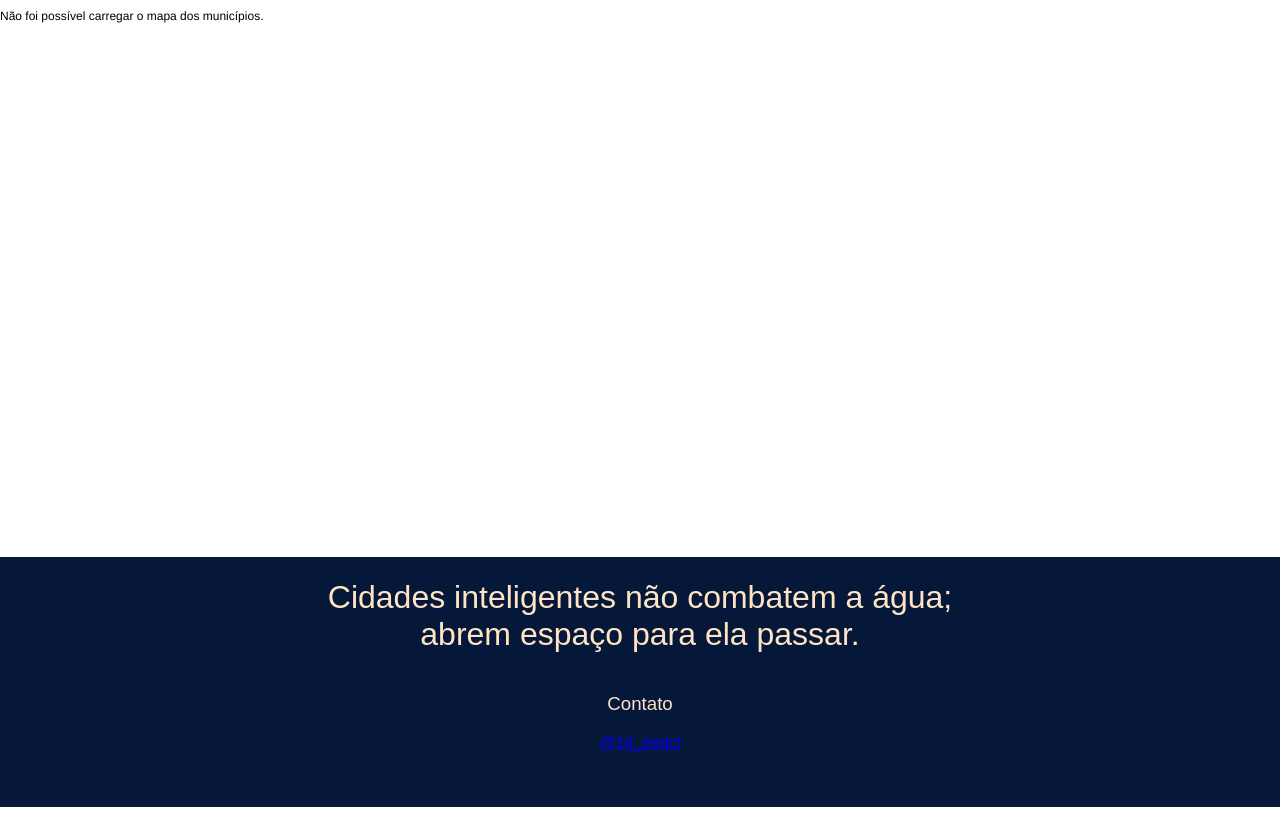
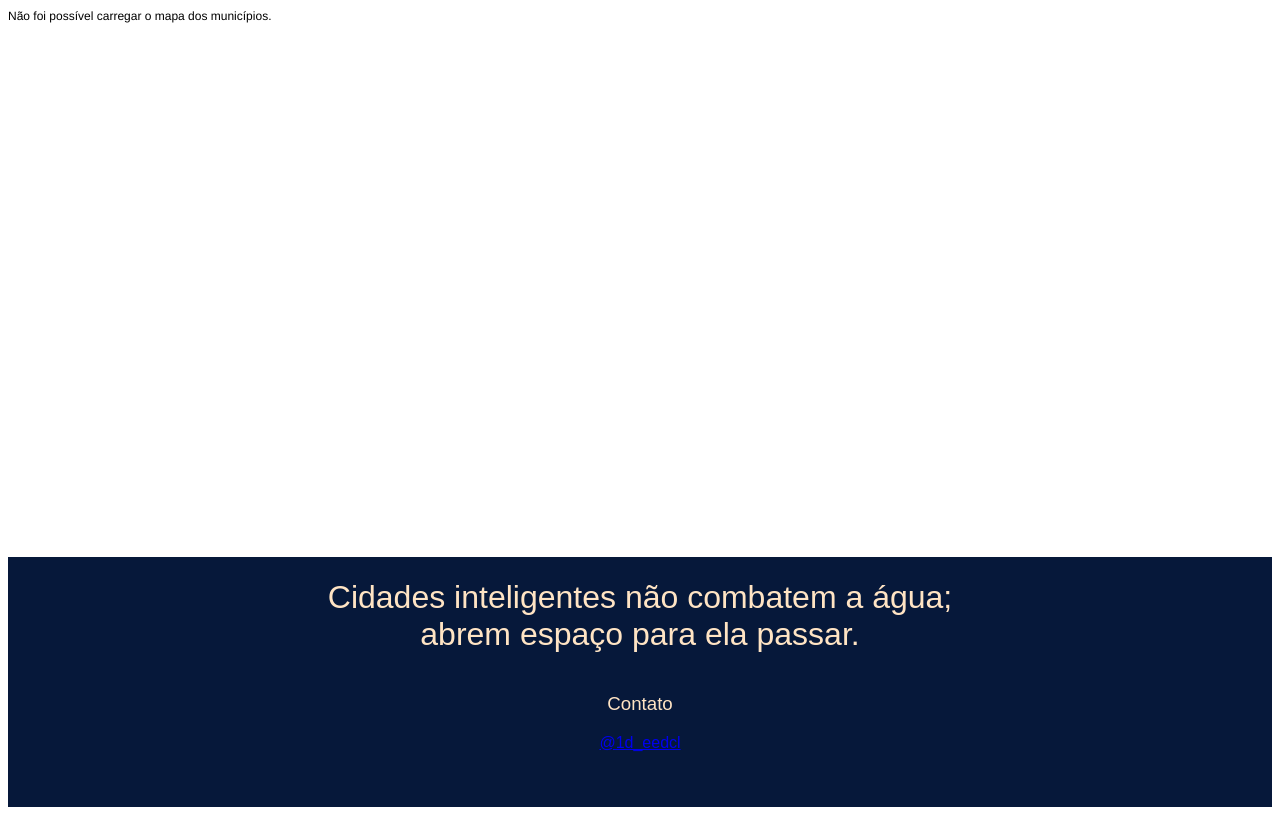
Before and after one commit to MicaeliCaetano/Mapa-Interativo-Enchentes-em-Alagoas, a Django app: page / in a window 1280 px wide. Shown: the part 426-1241 px from the top of the page. Run offline with Django 5.2, Linux system fonts and the light colour scheme.

Commit message:
Ajusta comportamento do site

```diff
--- a/static/css/style.css
+++ b/static/css/style.css
@@ -1,11 +1,5 @@
 * {
     font-family: Barlow,sans-serif;
-}
-
-
-html, body {
-    margin: 0;
-    padding: 0;
 }
 
 
@@ -26,12 +20,16 @@ footer {
     background-color: rgb(6, 24, 58);
     height: 250px;
     width: 100%;
+    box-sizing: border-box;
+    margin: 0;
     display: flex;
     flex-direction: column;
     align-items: center;
     text-align: center;
     color: bisque;
 }
+
+
 footer * {
     font-weight: 100;
 }
```
